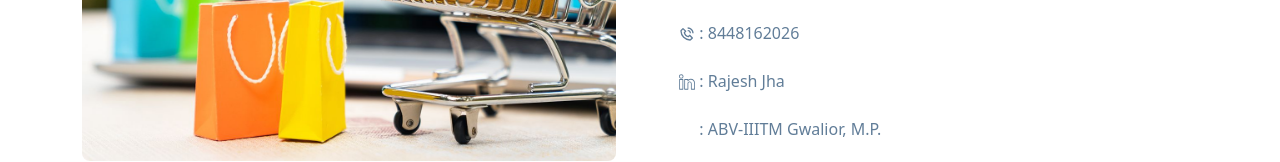
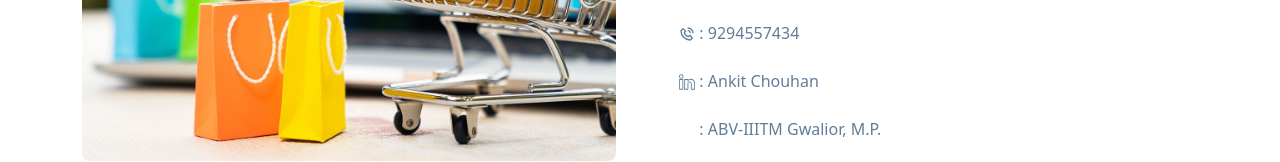
Before and after one commit to ankitchouhan119/Ecommerce, a React (Create React App) app: page /contact in a window 1280 px wide. Shown: the part 551-713 px from the top of the page. Built offline with nearby package versions, Linux system fonts and the light colour scheme; no server answers; some icons are missing.

Commit message:
Update Contact.js

```diff
--- a/src/pages/Contact.js
+++ b/src/pages/Contact.js
@@ -35,13 +35,13 @@ const About = () => {
             vaialible
           </p>
           <p className="mt-3 cont_p">
-            <BiMailSend /> : rj848jha@gmail.com
+            <BiMailSend /> : shankit119@gmail.com
           </p>
           <p className="mt-3 cont_p">
-            <BiPhoneCall /> : 8448162026
+            <BiPhoneCall /> : 9294557434
           </p>
           <p className="mt-3 cont_p">
-            <SlSocialLinkedin /> : <Link to="https://www.linkedin.com/in/rajesh-jha-0aa47a205/" className="text-decoration-none" style={{color:"#617d98"}}> Rajesh Jha</Link>
+            <SlSocialLinkedin /> : <Link to="https://www.linkedin.com/in/ankit-chouhan-b41a87206/" className="text-decoration-none" style={{color:"#617d98"}}> Ankit Chouhan</Link>
           </p>
           <p className="mt-3 cont_p">
             <PiAddressBookLight /> : ABV-IIITM Gwalior, M.P.
```
